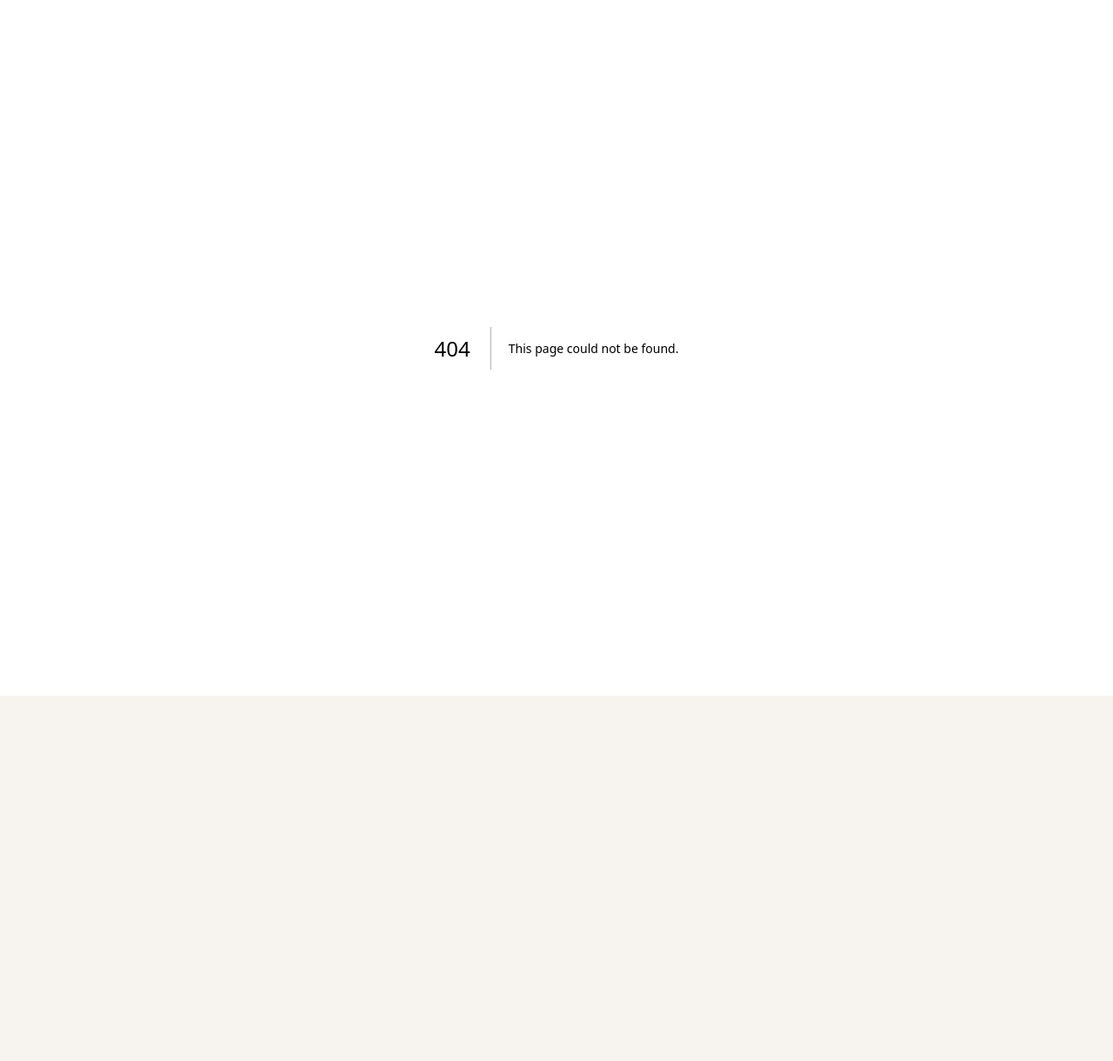
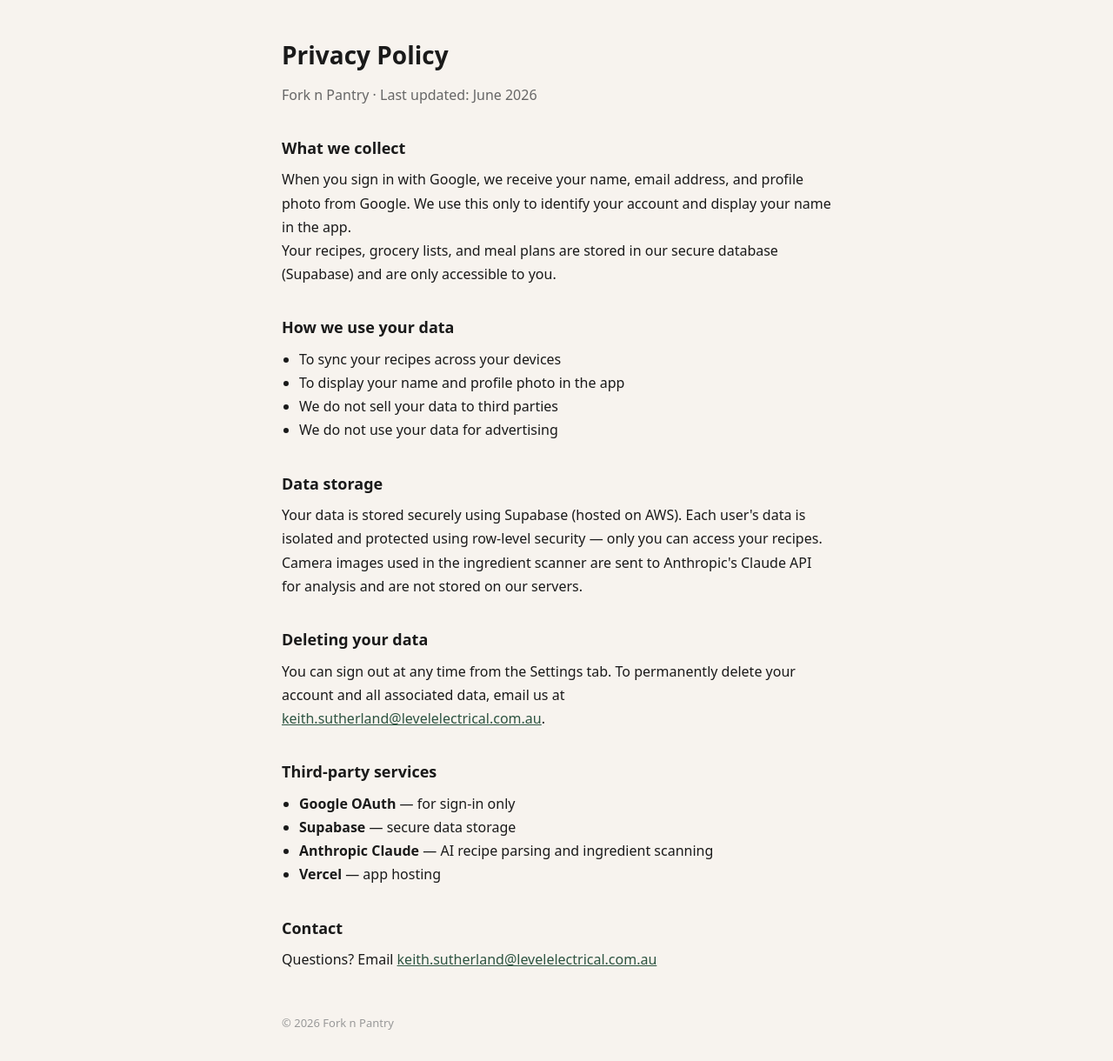
Before and after one commit to keithsutherland86-create/Fork-n-Pantry-V2, a Next.js app: page /privacy in a window 1280 px wide. Before the commit this address had no page. Shown: the top 1220 px of the page at 87% size. Before the commit the page ends 800 px from the top, so only its background shows below. Built offline with nearby package versions, Linux system fonts and the light colour scheme.

Commit message:
Add privacy policy page

```diff
--- /dev/null
+++ b/app/privacy/page.js
@@ -0,0 +1,42 @@
+export const metadata = { title: "Privacy Policy – Fork n Pantry" };
+
+export default function PrivacyPolicy() {
+  return (
+    <div style={{ maxWidth: 680, margin: "0 auto", padding: "40px 24px", fontFamily: "system-ui, sans-serif", color: "#1a1a1a", lineHeight: 1.7 }}>
+      <h1 style={{ fontSize: 28, fontWeight: 700, marginBottom: 8 }}>Privacy Policy</h1>
+      <p style={{ color: "#666", marginBottom: 32 }}>Fork n Pantry · Last updated: June 2026</p>
+
+      <h2 style={{ fontSize: 18, fontWeight: 600, marginTop: 32, marginBottom: 8 }}>What we collect</h2>
+      <p>When you sign in with Google, we receive your name, email address, and profile photo from Google. We use this only to identify your account and display your name in the app.</p>
+      <p>Your recipes, grocery lists, and meal plans are stored in our secure database (Supabase) and are only accessible to you.</p>
+
+      <h2 style={{ fontSize: 18, fontWeight: 600, marginTop: 32, marginBottom: 8 }}>How we use your data</h2>
+      <ul style={{ paddingLeft: 20 }}>
+        <li>To sync your recipes across your devices</li>
+        <li>To display your name and profile photo in the app</li>
+        <li>We do not sell your data to third parties</li>
+        <li>We do not use your data for advertising</li>
+      </ul>
+
+      <h2 style={{ fontSize: 18, fontWeight: 600, marginTop: 32, marginBottom: 8 }}>Data storage</h2>
+      <p>Your data is stored securely using Supabase (hosted on AWS). Each user's data is isolated and protected using row-level security — only you can access your recipes.</p>
+      <p>Camera images used in the ingredient scanner are sent to Anthropic's Claude API for analysis and are not stored on our servers.</p>
+
+      <h2 style={{ fontSize: 18, fontWeight: 600, marginTop: 32, marginBottom: 8 }}>Deleting your data</h2>
+      <p>You can sign out at any time from the Settings tab. To permanently delete your account and all associated data, email us at <a href="mailto:keith.sutherland@levelelectrical.com.au" style={{ color: "#2D5441" }}>keith.sutherland@levelelectrical.com.au</a>.</p>
+
+      <h2 style={{ fontSize: 18, fontWeight: 600, marginTop: 32, marginBottom: 8 }}>Third-party services</h2>
+      <ul style={{ paddingLeft: 20 }}>
+        <li><strong>Google OAuth</strong> — for sign-in only</li>
+        <li><strong>Supabase</strong> — secure data storage</li>
+        <li><strong>Anthropic Claude</strong> — AI recipe parsing and ingredient scanning</li>
+        <li><strong>Vercel</strong> — app hosting</li>
+      </ul>
+
+      <h2 style={{ fontSize: 18, fontWeight: 600, marginTop: 32, marginBottom: 8 }}>Contact</h2>
+      <p>Questions? Email <a href="mailto:keith.sutherland@levelelectrical.com.au" style={{ color: "#2D5441" }}>keith.sutherland@levelelectrical.com.au</a></p>
+
+      <p style={{ marginTop: 48, color: "#999", fontSize: 13 }}>© 2026 Fork n Pantry</p>
+    </div>
+  );
+}
```
